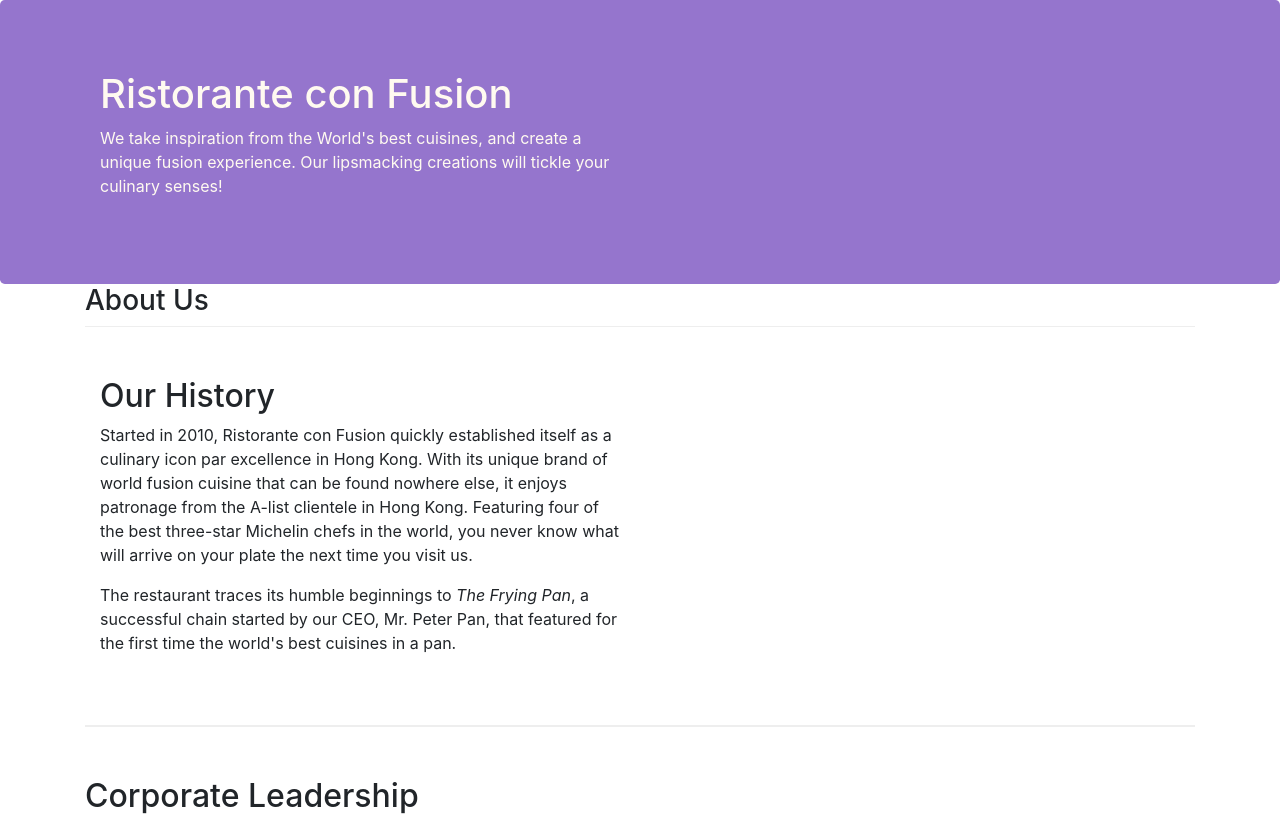
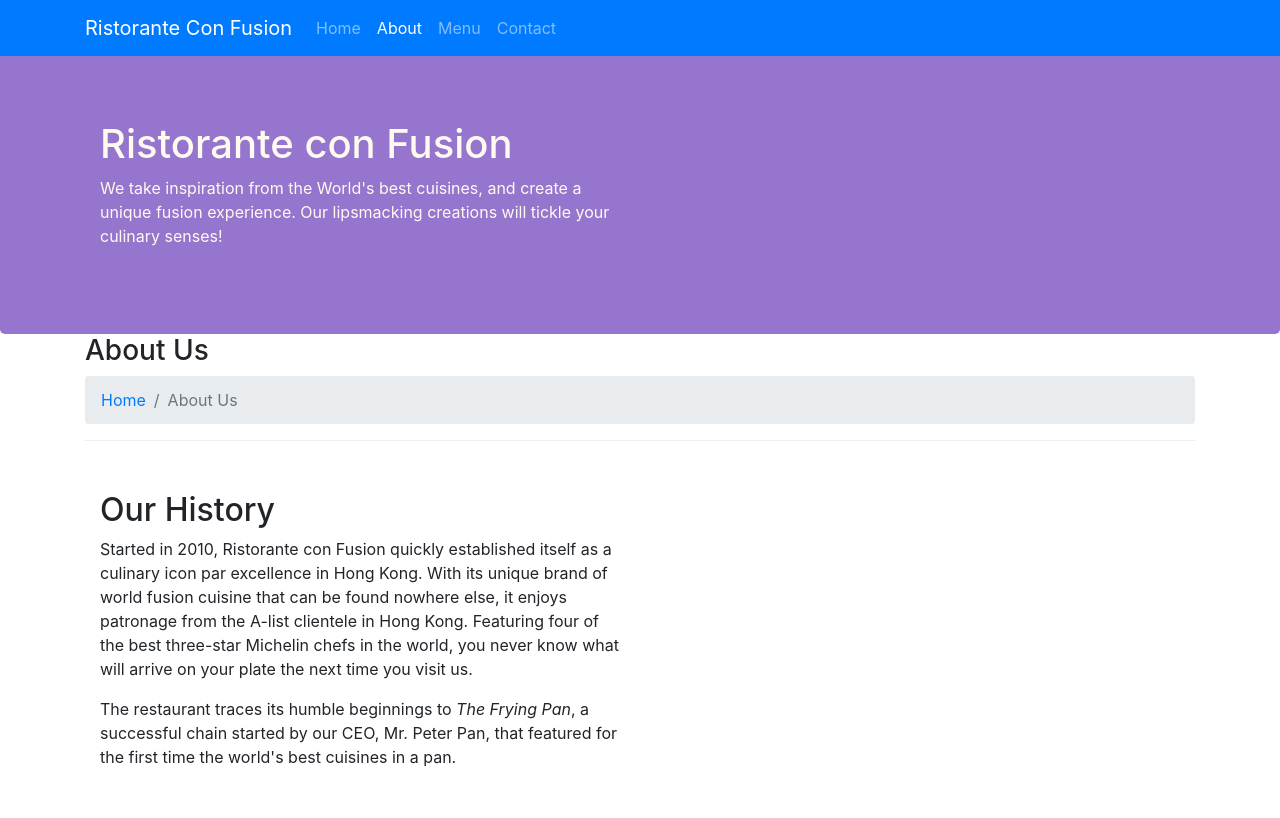
Before and after one commit to nehakhan30901/coursera-bootstrap4, a website: page aboutus.html in a window 1280 px wide. Shown: the top 818 px of the page. Drawn offline with nearby package versions, Linux system fonts and the light colour scheme.

Commit message:
navigation and breadcrumbs

```diff
--- a/aboutus.html
+++ b/aboutus.html
@@ -15,6 +15,22 @@
 </head>
 
 <body>
+    <nav class="navbar navbar-dark navbar-expand-sm bg-primary fixed-top">
+        <div class="container">
+            <button class="navbar-toggler" type="button" data-toggle="collapse" data-target="#Navbar">
+                <span class="navbar-toggler-icon"></span>
+            </button>
+            <div class="collapse navbar-collapse" id="Navbar">
+                <a class="navbar-brand" href="./index.html">Ristorante Con Fusion</a>
+                    <ul class="navbar-nav mr-auto">
+                        <li class="nav-item"><a class="nav-link" href="./index.html">Home</a></li>
+                        <li class="nav-item active"><a class="nav-link" href="#">About</a></li>
+                        <li class="nav-item"><a class="nav-link" href="#">Menu</a></li>
+                        <li class="nav-item"><a class="nav-link" href="#">Contact</a></li>
+                    </ul>
+            </div>
+        </div>
+    </nav>
 
     <header class="jumbotron">
         <div class="container">
@@ -34,6 +50,10 @@
             <div class="row row-header">
                <h3>About Us</h3>
                <hr>
+                <ol class="col-12 breadcrumb">
+                    <li class="breadcrumb-item"><a href="./index.html">Home</a></li>
+                    <li class="breadcrumb-item active">About Us</li>
+                </ol>
             </div>
         </div>
 
@@ -70,7 +90,7 @@
                 <div class="col-4 offset-1 col-sm-2">
                     <h5>Links</h5>
                     <ul class="list-unstyled">
-                        <li><a href="#">Home</a></li>
+                        <li><a href="./index.html">Home</a></li>
                         <li><a href="#">About</a></li>
                         <li><a href="#">Menu</a></li>
                         <li><a href="#">Contact</a></li>
--- a/css/styles.css
+++ b/css/styles.css
@@ -30,3 +30,12 @@
 	margin:0px;
 	color:#0f0f0f;
 }
+
+body{
+    padding:50px 0px 0px 0px;
+    z-index:0;
+}
+
+.navbar-dark {
+     background-color: #512DA8;
+}
```
Also changed, not shown: index.html (+17 -1 lines).
